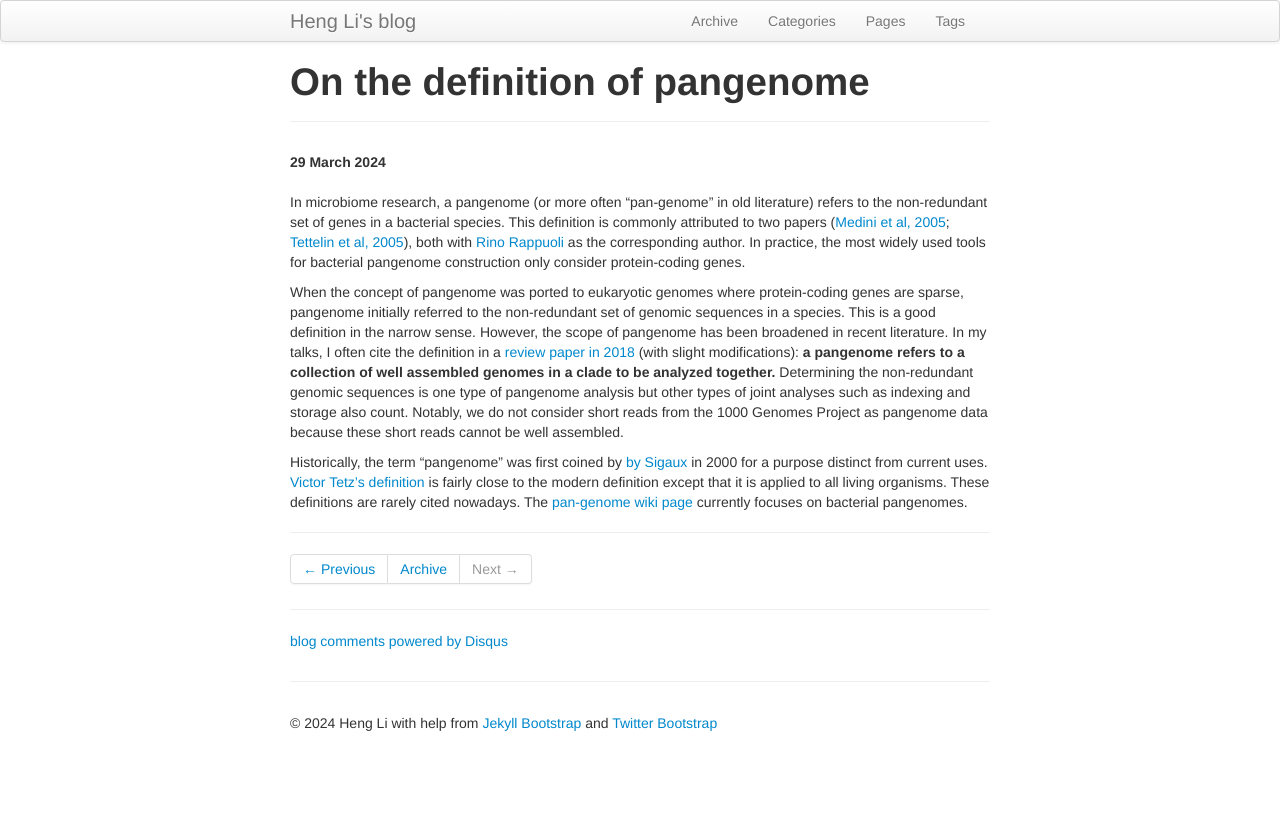
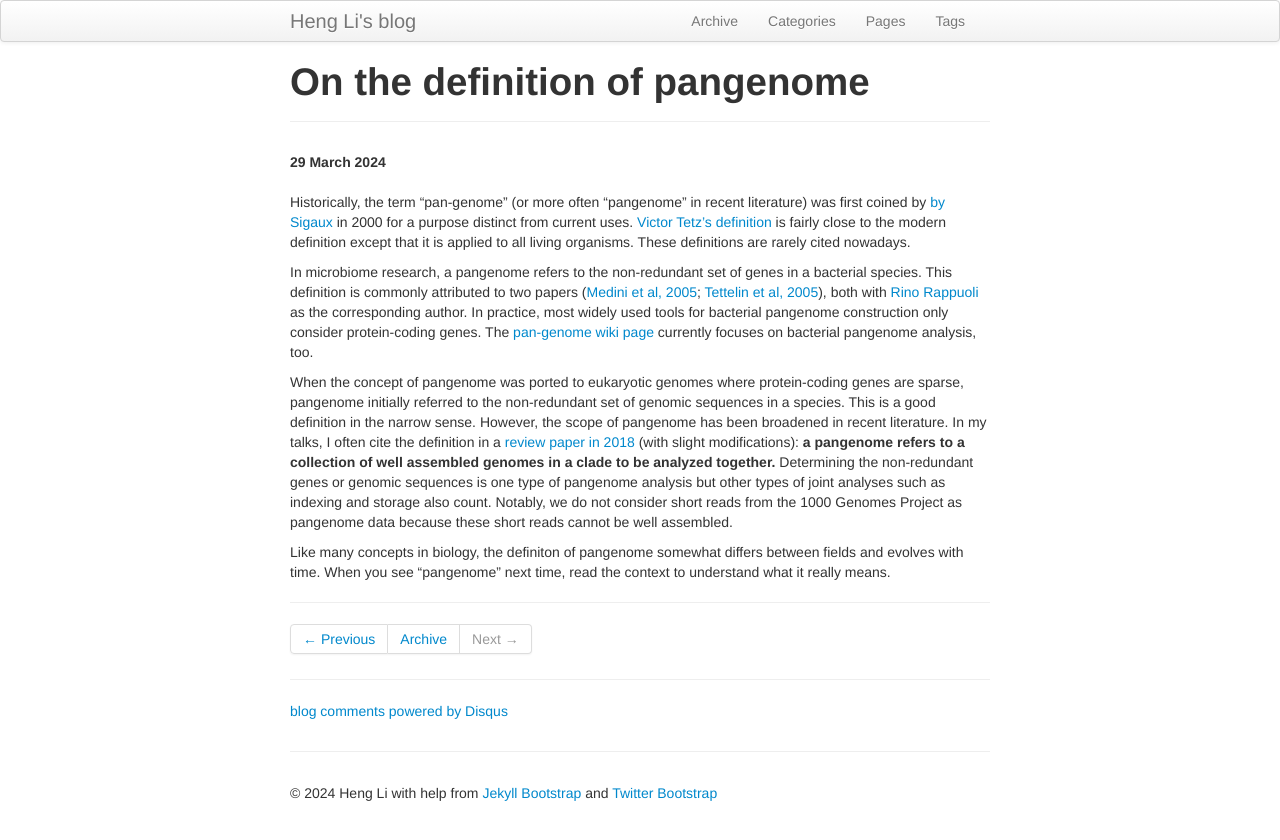
Before and after one commit to lh3/lh3.github.com, a Jekyll site: the page built from _posts/2024-03-29-what-is-a-pangenome.md, in a window 1280 px wide. Shown: the top 840 px of the page. Built offline with Jekyll 4.4.1, drawn with Linux system fonts in a browser that asks for light colours; comment, search, counter and statistics services are not loaded.

Commit message:
reorganized a bit

```diff
--- a/_posts/2024-03-29-what-is-a-pangenome.md
+++ b/_posts/2024-03-29-what-is-a-pangenome.md
@@ -7,12 +7,19 @@ tags: []
 ---
 {% include JB/setup %}
 
-In microbiome research, a pangenome (or more often "pan-genome" in old
-literature) refers to the non-redundant set of genes in a bacterial species.
+Historically, the term "pan-genome" (or more often "pangenome" in recent
+literature) was first coined by [by Sigaux][first] in
+2000 for a purpose distinct from current uses. [Victor Tetz's
+definition][origin0] is fairly close to the modern definition except that it is
+applied to all living organisms. These definitions are rarely cited nowadays.
+
+In microbiome research, a pangenome refers to the non-redundant set of genes in a bacterial species.
 This definition is commonly attributed to two papers ([Medini et al,
 2005][origin1]; [Tettelin et al, 2005][origin2]), both with [Rino Rappuoli][rr]
-as the corresponding author. In practice, the most widely used tools for
+as the corresponding author. In practice, most widely used tools for
 bacterial pangenome construction only consider protein-coding genes.
+The [pan-genome wiki page][wiki] currently focuses on bacterial pangenome
+analysis, too.
 
 When the concept of pangenome was ported to eukaryotic genomes where
 protein-coding genes are sparse, pangenome initially referred to the
@@ -21,16 +28,14 @@ in the narrow sense. However, the scope of pangenome has been broadened in
 recent literature. In my talks, I often cite the definition in a [review paper
 in 2018][comp-review] (with slight modifications): **a pangenome refers to a
 collection of well assembled genomes in a clade to be analyzed together.** Determining the
-non-redundant genomic sequences is one type of pangenome analysis but other
+non-redundant genes or genomic sequences is one type of pangenome analysis but other
 types of joint analyses such as indexing and storage also count. Notably, we do
 not consider short reads from the 1000 Genomes Project as pangenome data
 because these short reads cannot be well assembled.
 
-Historically, the term "pangenome" was first coined by [by Sigaux][first] in
-2000 for a purpose distinct from current uses. [Victor Tetz's
-definition][origin0] is fairly close to the modern definition except that it is
-applied to all living organisms. These definitions are rarely cited nowadays.
-The [pan-genome wiki page][wiki] currently focuses on bacterial pangenomes.
+Like many concepts in biology, the definiton of pangenome somewhat differs
+between fields and evolves with time. When you see "pangenome" next time, read
+the context to understand what it really means.
 
 [comp-review]: https://pubmed.ncbi.nlm.nih.gov/27769991/
 [first]: https://pubmed.ncbi.nlm.nih.gov/11261250/
```
